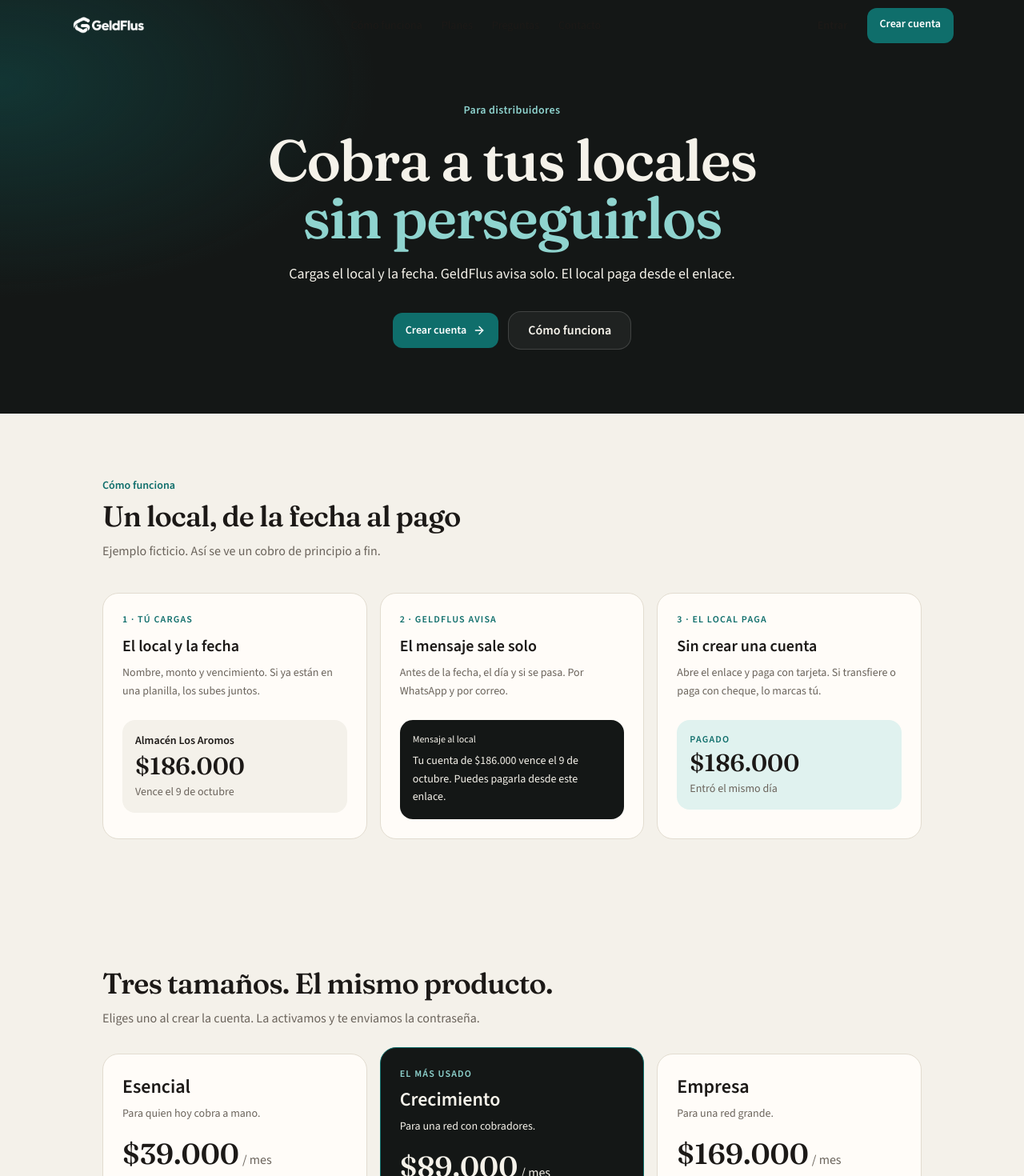
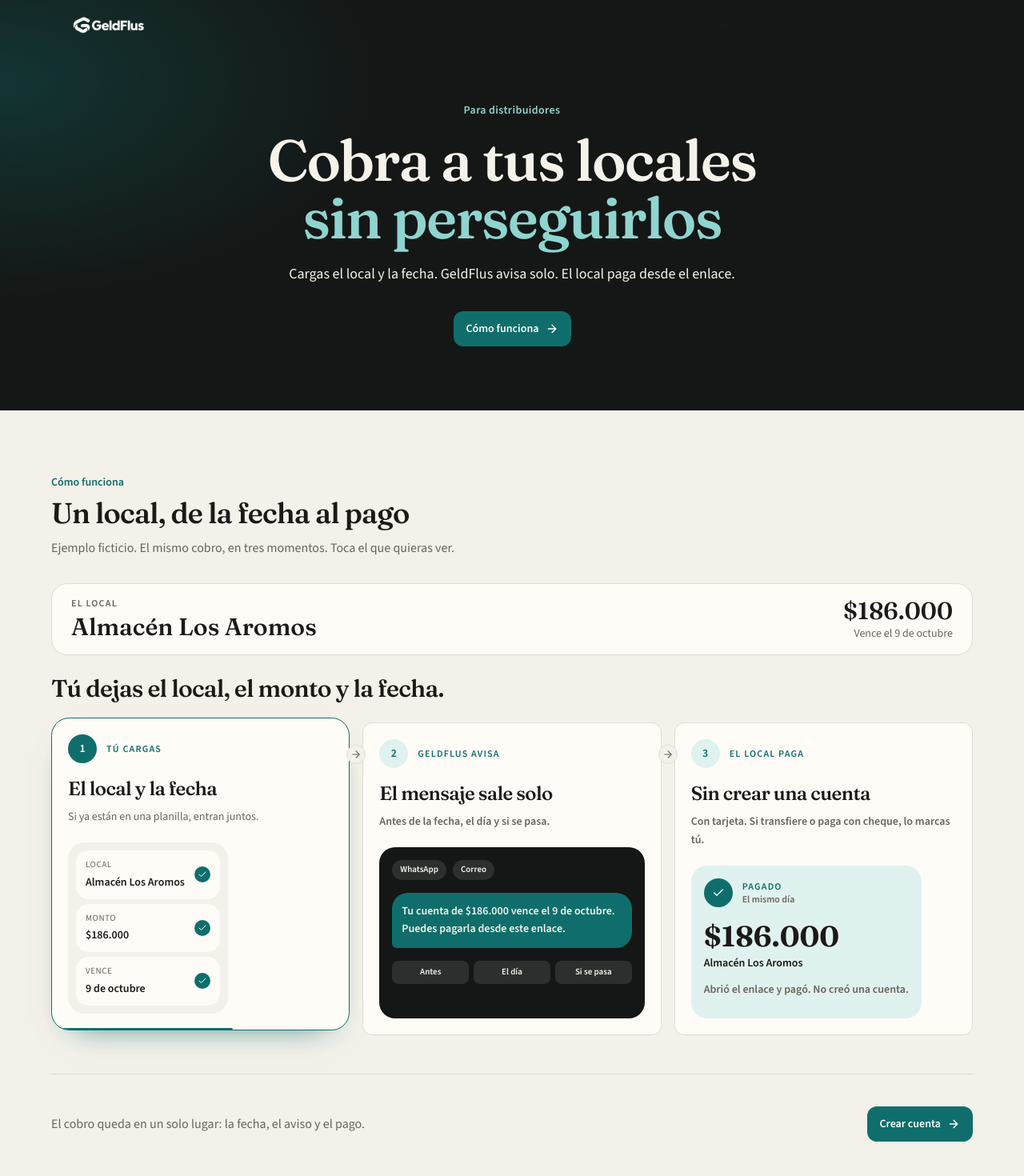
Before and after one commit to FlowPayApp/flowpay-frontend, a React (Vite) app: page /landing in a window 1280 px wide. Shown: the top 1470 px of the page at 80% size. Built offline with nearby package versions, Linux system fonts and the light colour scheme.

Commit message:
Let the landing story play slowly through three clear scenes, and offer account creation only once that flow is understood.
Co-authored-by: Cursor <cursoragent@cursor.com>

```diff
--- a/src/pages/Landing.tsx
+++ b/src/pages/Landing.tsx
@@ -5,6 +5,7 @@ import BrandLogo from "../components/BrandLogo";
 import { getToken } from "../lib/auth";
 
 const CONTACT = "contacto@geldflus.com";
+const STEP_MS = 10000;
 
 const NAV = [
   { href: "#recorrido", label: "Cómo funciona" },
@@ -63,7 +64,22 @@ export default function Landing() {
   const [menu, setMenu] = useState(false);
   const [scrolled, setScrolled] = useState(false);
   const [openFaq, setOpenFaq] = useState<number | null>(0);
+  const [step, setStep] = useState(0);
+  const [motion, setMotion] = useState(
+    () => typeof window !== "undefined" && !window.matchMedia("(prefers-reduced-motion: reduce)").matches && document.visibilityState === "visible",
+  );
+  const [hold, setHold] = useState(false);
+  const [pinned, setPinned] = useState(false);
   const solidNav = scrolled || menu;
+
+  function chooseStep(index: number) {
+    if (index === step) {
+      setPinned((value) => !value);
+      return;
+    }
+    setStep(index);
+    setPinned(true);
+  }
 
   useEffect(() => {
     const prev = document.title;
@@ -78,6 +94,18 @@ export default function Landing() {
     onScroll();
     window.addEventListener("scroll", onScroll, { passive: true });
     return () => window.removeEventListener("scroll", onScroll);
+  }, []);
+
+  useEffect(() => {
+    const media = window.matchMedia("(prefers-reduced-motion: reduce)");
+    const sync = () => setMotion(!media.matches && document.visibilityState === "visible");
+    sync();
+    media.addEventListener("change", sync);
+    document.addEventListener("visibilitychange", sync);
+    return () => {
+      media.removeEventListener("change", sync);
+      document.removeEventListener("visibilitychange", sync);
+    };
   }, []);
 
   return (
@@ -98,9 +126,11 @@ export default function Landing() {
               </a>
             ))}
           </nav>
-          <div className="hidden items-center gap-2 sm:flex">
-            <AccountLinks loggedIn={loggedIn} onDark={!solidNav} />
-          </div>
+          {loggedIn && (
+            <Link to="/" className="hidden rounded-xl bg-brand px-4 py-2.5 text-sm font-semibold text-white hover:bg-brand-hover sm:inline-flex">
+              Ir al panel
+            </Link>
+          )}
           <button
             type="button"
             className={`grid size-10 place-items-center rounded-xl md:hidden ${solidNav ? "text-ink" : "text-white"}`}
@@ -118,7 +148,11 @@ export default function Landing() {
                   {item.label}
                 </a>
               ))}
-              <AccountLinks loggedIn={loggedIn} stacked />
+              {loggedIn && (
+                <Link to="/" className="mt-2 rounded-xl bg-brand px-4 py-2.5 text-center text-sm font-semibold text-white hover:bg-brand-hover">
+                  Ir al panel
+                </Link>
+              )}
             </div>
           </div>
         )}
@@ -135,20 +169,24 @@ export default function Landing() {
               <p className="mx-auto mt-5 max-w-xl text-lg leading-relaxed text-[rgb(245_242_234)]/72">
                 Cargas el local y la fecha. GeldFlus avisa solo. El local paga desde el enlace.
               </p>
-              <div className="mt-8 flex flex-col items-center justify-center gap-3 sm:flex-row">
-                <Link
-                  to={loggedIn ? "/" : "/register"}
-                  className="inline-flex min-h-12 w-full items-center justify-center gap-2 rounded-xl bg-brand px-6 text-base font-semibold text-white hover:bg-brand-hover sm:w-auto"
-                >
-                  {loggedIn ? "Ir al panel" : "Crear cuenta"}
-                  <ArrowRight className="size-4" />
-                </Link>
-                <a
-                  href="#recorrido"
-                  className="inline-flex min-h-12 w-full items-center justify-center rounded-xl border border-white/15 bg-white/5 px-6 text-base font-semibold hover:bg-white/10 sm:w-auto"
-                >
-                  Cómo funciona
-                </a>
+              <div className="mt-8 flex justify-center">
+                {loggedIn ? (
+                  <Link
+                    to="/"
+                    className="inline-flex min-h-12 w-full items-center justify-center gap-2 rounded-xl bg-brand px-6 text-base font-semibold text-white hover:bg-brand-hover sm:w-auto"
+                  >
+                    Ir al panel
+                    <ArrowRight className="size-4" />
+                  </Link>
+                ) : (
+                  <a
+                    href="#recorrido"
+                    className="inline-flex min-h-12 w-full items-center justify-center gap-2 rounded-xl bg-brand px-6 text-base font-semibold text-white hover:bg-brand-hover sm:w-auto"
+                  >
+                    Cómo funciona
+                    <ArrowRight className="size-4" />
+                  </a>
+                )}
               </div>
             </div>
 
@@ -156,51 +194,90 @@ export default function Landing() {
         </section>
 
         <section id="recorrido" className="scroll-mt-24 px-4 py-20 sm:px-6">
-          <div className="mx-auto max-w-5xl">
+          <div className="mx-auto max-w-6xl">
             <p className="text-sm font-semibold text-brand">Cómo funciona</p>
             <h2 className="mt-2 max-w-xl font-display text-3xl font-medium tracking-tight sm:text-4xl">
               Un local, de la fecha al pago
             </h2>
-            <p className="mt-3 max-w-xl text-ink-muted">Ejemplo ficticio. Así se ve un cobro de principio a fin.</p>
-            <ol className="mt-10 grid gap-4 md:grid-cols-3">
-              <li className="flex flex-col rounded-2xl border border-surface-border bg-surface-card p-6">
-                <p className="text-xs font-semibold uppercase tracking-widest text-brand">1 · Tú cargas</p>
-                <h3 className="mt-3 text-xl font-semibold">El local y la fecha</h3>
-                <p className="mt-2 text-sm leading-relaxed text-ink-muted">
-                  Nombre, monto y vencimiento. Si ya están en una planilla, los subes juntos.
-                </p>
-                <div className="mt-6 rounded-xl bg-surface px-4 py-4">
-                  <p className="text-sm font-semibold">Almacén Los Aromos</p>
-                  <p className="mt-1 font-display text-3xl">$186.000</p>
-                  <p className="mt-1 text-sm text-ink-muted">Vence el 9 de octubre</p>
-                </div>
-              </li>
-              <li className="flex flex-col rounded-2xl border border-surface-border bg-surface-card p-6">
-                <p className="text-xs font-semibold uppercase tracking-widest text-brand">2 · GeldFlus avisa</p>
-                <h3 className="mt-3 text-xl font-semibold">El mensaje sale solo</h3>
-                <p className="mt-2 text-sm leading-relaxed text-ink-muted">
-                  Antes de la fecha, el día y si se pasa. Por WhatsApp y por correo.
-                </p>
-                <div className="mt-6 rounded-xl bg-[#141716] px-4 py-4 text-[rgb(245_242_234)]">
-                  <p className="text-xs text-[rgb(245_242_234)]/55">Mensaje al local</p>
-                  <p className="mt-2 text-sm leading-relaxed">
-                    Tu cuenta de $186.000 vence el 9 de octubre. Puedes pagarla desde este enlace.
-                  </p>
-                </div>
-              </li>
-              <li className="flex flex-col rounded-2xl border border-surface-border bg-surface-card p-6">
-                <p className="text-xs font-semibold uppercase tracking-widest text-brand">3 · El local paga</p>
-                <h3 className="mt-3 text-xl font-semibold">Sin crear una cuenta</h3>
-                <p className="mt-2 text-sm leading-relaxed text-ink-muted">
-                  Abre el enlace y paga con tarjeta. Si transfiere o paga con cheque, lo marcas tú.
-                </p>
-                <div className="mt-6 rounded-xl bg-brand-soft px-4 py-4">
-                  <p className="text-xs font-semibold uppercase tracking-widest text-brand">Pagado</p>
-                  <p className="mt-1 font-display text-3xl">$186.000</p>
-                  <p className="mt-1 text-sm text-ink-muted">Entró el mismo día</p>
-                </div>
-              </li>
+            <p className="mt-3 max-w-xl text-ink-muted">Ejemplo ficticio. El mismo cobro, en tres momentos. Toca el que quieras ver.</p>
+            <div className="mt-8 flex flex-wrap items-end justify-between gap-4 rounded-2xl border border-surface-border bg-surface-card px-5 py-4 sm:px-6">
+              <div>
+                <p className="text-xs font-semibold uppercase tracking-widest text-ink-muted">El local</p>
+                <p className="mt-1 font-display text-2xl sm:text-3xl">{EXAMPLE.store}</p>
+              </div>
+              <div className="sm:text-right">
+                <p className="font-display text-2xl sm:text-3xl">{EXAMPLE.amount}</p>
+                <p className="text-sm text-ink-muted">Vence el {EXAMPLE.due}</p>
+              </div>
+            </div>
+            <p key={step} className="land-settle mt-6 font-display text-2xl font-medium tracking-tight sm:text-3xl">
+              {STEPS[step].line}
+            </p>
+            {pinned && <p className="mt-2 text-sm text-ink-muted">Pausado. Toca el mismo paso para que siga solo.</p>}
+            <ol
+              className={`mt-6 grid gap-4 md:grid-cols-3 ${hold || pinned ? "land-hold" : ""}`}
+              onMouseEnter={() => setHold(true)}
+              onMouseLeave={() => setHold(false)}
+            >
+              {STEPS.map((item, index) => {
+                const active = step === index;
+                return (
+                  <li key={item.kicker} className="relative h-full">
+                    <button
+                      type="button"
+                      aria-pressed={active}
+                      onClick={() => chooseStep(index)}
+                      className={`relative flex h-full w-full flex-col overflow-hidden rounded-[1.4rem] border bg-surface-card p-5 text-left transition-[border-color,box-shadow,transform] duration-700 ease-out focus-visible:outline focus-visible:outline-2 focus-visible:outline-offset-2 focus-visible:outline-brand ${
+                        active
+                          ? "border-brand shadow-[0_18px_40px_-28px_rgb(15_110_107)] md:-translate-y-1.5"
+                          : "border-surface-border hover:border-brand/40"
+                      }`}
+                    >
+                      <span className="flex items-center gap-3">
+                        <span
+                          className={`grid size-9 shrink-0 place-items-center rounded-full text-sm font-semibold transition-colors duration-700 ${
+                            active ? "bg-brand text-white" : "bg-brand-soft text-brand"
+                          }`}
+                        >
+                          {index + 1}
+                        </span>
+                        <span className="text-xs font-semibold uppercase tracking-widest text-brand">{item.kicker}</span>
+                      </span>
+                      <span className="mt-4 block font-display text-2xl font-medium tracking-tight">{item.title}</span>
+                      <span className="mt-2 block text-sm leading-relaxed text-ink-muted">{item.text}</span>
+                      <div className="mt-5 flex-1">{item.scene(active)}</div>
+                      {active && motion && (
+                        <span
+                          className="land-step"
+                          onAnimationEnd={(event) => {
+                            if (event.animationName !== "land-step") return;
+                            setPinned(false);
+                            setStep((value) => (value + 1) % STEPS.length);
+                          }}
+                        />
+                      )}
+                    </button>
+                    {index < STEPS.length - 1 && (
+                      <span className="pointer-events-none absolute -right-5 top-7 z-10 hidden size-6 place-items-center rounded-full border border-surface-border bg-surface text-ink-muted md:grid" aria-hidden>
+                        <ArrowRight className="size-3.5" />
+                      </span>
+                    )}
+                  </li>
+                );
+              })}
             </ol>
+            <div className="mt-12 flex flex-col items-start justify-between gap-5 border-t border-surface-border pt-10 sm:flex-row sm:items-center">
+              <p className="max-w-md text-base leading-relaxed text-ink-muted">
+                El cobro queda en un solo lugar: la fecha, el aviso y el pago.
+              </p>
+              <Link
+                to={loggedIn ? "/" : "/register"}
+                className="inline-flex min-h-12 w-full items-center justify-center gap-2 rounded-xl bg-brand px-6 text-base font-semibold text-white hover:bg-brand-hover sm:w-auto"
+              >
+                {loggedIn ? "Ir al panel" : "Crear cuenta"}
+                <ArrowRight className="size-4" />
+              </Link>
+            </div>
           </div>
         </section>
 
@@ -301,36 +378,133 @@ export default function Landing() {
             radial-gradient(42rem 24rem at 0% 20%, rgb(15 110 107 / 0.35), transparent 70%),
             #141716;
         }
+        .land-settle {
+          animation: land-settle 0.9s ease;
+        }
+        .land-row { animation: land-settle 0.8s ease both; }
+        .land-row:nth-child(2) { animation-delay: 0.15s; }
+        .land-row:nth-child(3) { animation-delay: 0.3s; }
+        .land-step {
+          pointer-events: none;
+          position: absolute;
+          left: 0;
+          bottom: 0;
+          height: 2px;
+          width: 100%;
+          transform: scaleX(0);
+          transform-origin: left center;
+          background: #0f6e6b;
+          animation: land-step ${STEP_MS}ms linear forwards;
+        }
+        .land-hold .land-step {
+          animation-play-state: paused;
+        }
+        @keyframes land-settle {
+          from { opacity: 0; transform: translateY(8px); }
+          to { opacity: 1; transform: none; }
+        }
+        @keyframes land-step {
+          to { transform: scaleX(1); }
+        }
+        @media (prefers-reduced-motion: reduce) {
+          .land-settle, .land-step, .land-row { animation: none; }
+        }
       `}</style>
     </div>
   );
 }
 
-function AccountLinks({ loggedIn, stacked = false, onDark = false }: { loggedIn: boolean; stacked?: boolean; onDark?: boolean }) {
-  if (loggedIn) {
-    return (
-      <Link to="/" className={`rounded-xl bg-brand px-4 py-2.5 text-center text-sm font-semibold text-white hover:bg-brand-hover ${stacked ? "mt-2" : ""}`}>
-        Ir al panel
-      </Link>
-    );
-  }
+const EXAMPLE = {
+  store: "Almacén Los Aromos",
+  amount: "$186.000",
+  due: "9 de octubre",
+};
+
+const STEPS = [
+  {
+    kicker: "Tú cargas",
+    title: "El local y la fecha",
+    line: "Tú dejas el local, el monto y la fecha.",
+    text: "Si ya están en una planilla, entran juntos.",
+    scene: (live: boolean) => <LoadScene live={live} />,
+  },
+  {
+    kicker: "GeldFlus avisa",
+    title: "El mensaje sale solo",
+    line: "GeldFlus avisa por WhatsApp y por correo.",
+    text: "Antes de la fecha, el día y si se pasa.",
+    scene: (live: boolean) => <MessageScene live={live} />,
+  },
+  {
+    kicker: "El local paga",
+    title: "Sin crear una cuenta",
+    line: "El local paga desde el enlace.",
+    text: "Con tarjeta. Si transfiere o paga con cheque, lo marcas tú.",
+    scene: (live: boolean) => <PayScene live={live} />,
+  },
+];
+
+function LoadScene({ live }: { live: boolean }) {
+  const rows = [
+    ["Local", EXAMPLE.store],
+    ["Monto", EXAMPLE.amount],
+    ["Vence", EXAMPLE.due],
+  ];
   return (
-    <div className={stacked ? "mt-2 flex flex-col gap-2" : "flex items-center gap-2"}>
-      <Link
-        to="/login"
-        className={`rounded-xl px-4 py-2.5 text-center text-sm font-semibold ${
-          stacked
-            ? "border border-surface-border text-ink"
-            : onDark
-              ? "text-[rgb(245_242_234)]/80 hover:text-white"
-              : "text-ink hover:bg-brand-soft"
-        }`}
-      >
-        Entrar
-      </Link>
-      <Link to="/register" className="rounded-xl bg-brand px-4 py-2.5 text-center text-sm font-semibold text-white hover:bg-brand-hover">
-        Crear cuenta
-      </Link>
+    <div className="rounded-2xl bg-surface p-2.5">
+      <ul>
+        {rows.map(([label, value]) => (
+          <li key={label} className={`mt-1.5 flex items-center justify-between gap-3 rounded-xl bg-surface-card px-3 py-2.5 first:mt-0 ${live ? "land-row" : ""}`}>
+            <span>
+              <span className="block text-[11px] font-medium uppercase tracking-wider text-ink-muted">{label}</span>
+              <span className="text-sm font-semibold">{value}</span>
+            </span>
+            <span className={`grid size-5 shrink-0 place-items-center rounded-full ${live ? "bg-brand text-white" : "bg-brand-soft text-brand"}`}>
+              <Check className="size-3" />
+            </span>
+          </li>
+        ))}
+      </ul>
     </div>
   );
 }
+
+function MessageScene({ live }: { live: boolean }) {
+  return (
+    <div className="flex h-full flex-col rounded-2xl bg-[#141716] p-4 text-[rgb(245_242_234)]">
+      <div className="flex gap-2">
+        <span className="rounded-full bg-white/10 px-2.5 py-1 text-[11px] font-semibold">WhatsApp</span>
+        <span className="rounded-full bg-white/10 px-2.5 py-1 text-[11px] font-semibold">Correo</span>
+      </div>
+      <p className={`mt-4 rounded-2xl rounded-bl-md bg-[#0f6e6b] px-3 py-3 text-sm leading-relaxed ${live ? "land-settle" : ""}`}>
+        Tu cuenta de {EXAMPLE.amount} vence el {EXAMPLE.due}. Puedes pagarla desde este enlace.
+      </p>
+      <div className="mt-4 grid grid-cols-3 gap-1.5 text-center text-[11px] font-semibold text-[rgb(245_242_234)]/80">
+        {["Antes", "El día", "Si se pasa"].map((label) => (
+          <span key={label} className="rounded-lg bg-white/10 px-1 py-1.5">
+            {label}
+          </span>
+        ))}
+      </div>
+    </div>
+  );
+}
+
+function PayScene({ live }: { live: boolean }) {
+  return (
+    <div className="flex h-full flex-col rounded-2xl bg-brand-soft p-4">
+      <div className="flex items-center gap-3">
+        <span className="grid size-9 place-items-center rounded-full bg-brand text-white">
+          <Check className="size-4" />
+        </span>
+        <span>
+          <span className="block text-xs font-semibold uppercase tracking-widest text-brand">Pagado</span>
+          <span className="block text-xs text-ink-muted">El mismo día</span>
+        </span>
+      </div>
+      <p className={`mt-4 font-display text-4xl ${live ? "land-settle" : ""}`}>{EXAMPLE.amount}</p>
+      <p className="mt-1 text-sm font-semibold">{EXAMPLE.store}</p>
+      <p className="mt-3 text-sm leading-relaxed text-ink-muted">Abrió el enlace y pagó. No creó una cuenta.</p>
+    </div>
+  );
+}
```
